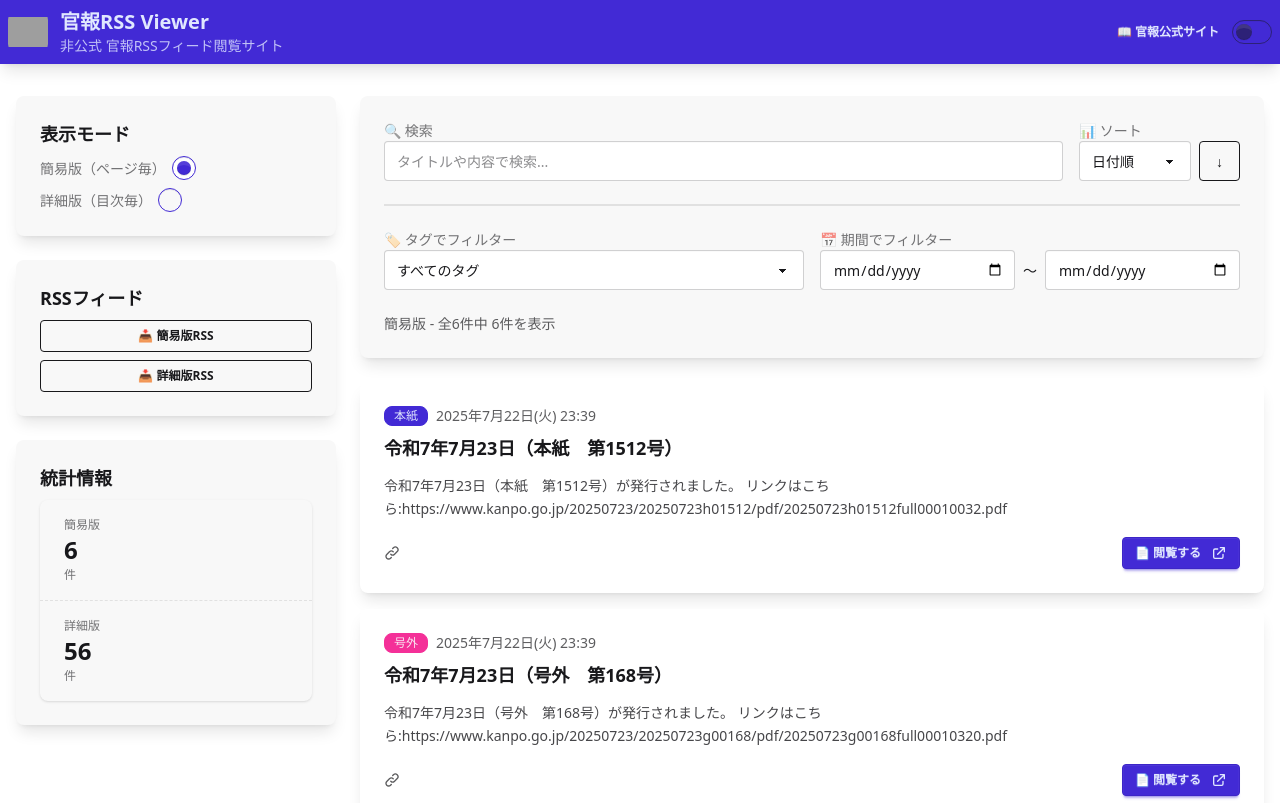
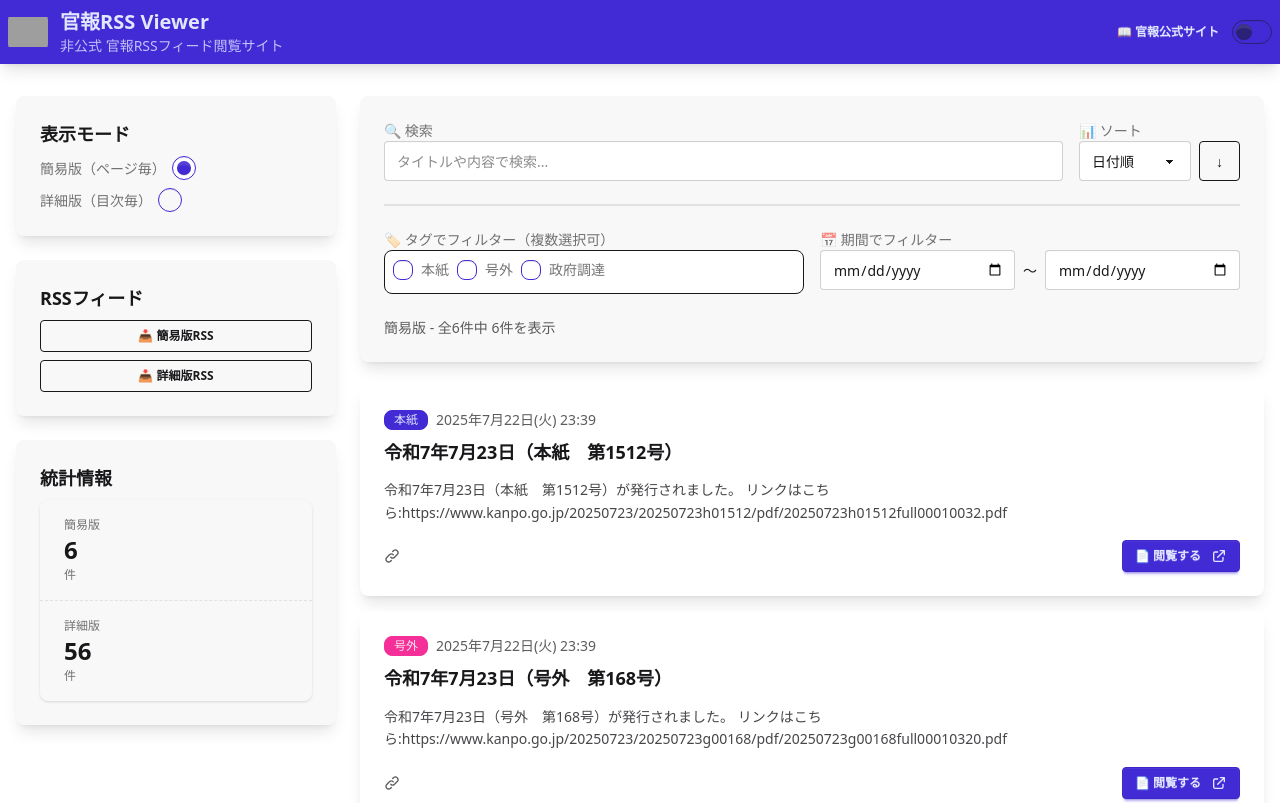
Before and after one commit to testkun08080/kanpo-rss, a React (Vite) app in the folder kanpo-viewer/: page / in a window 1280 px wide. Shown: the top 803 px of the page. Built offline with nearby package versions, Linux system fonts and the light colour scheme; grey boxes are pictures that could not be loaded.

Commit message:
フィルタリング機能の改善: 同じ日付のフィルタリング対応とタグの複数選択機能追加

```diff
--- a/kanpo-viewer/src/components/RSSFeedList.jsx
+++ b/kanpo-viewer/src/components/RSSFeedList.jsx
@@ -6,7 +6,7 @@ function RSSFeedList({ data, viewMode }) {
   const [sortBy, setSortBy] = useState('date') // 'date' or 'title'
   const [sortOrder, setSortOrder] = useState('desc') // 'asc' or 'desc'
   const [currentPage, setCurrentPage] = useState(1)
-  const [selectedTag, setSelectedTag] = useState('')
+  const [selectedTags, setSelectedTags] = useState([])
   const [startDate, setStartDate] = useState('')
   const [endDate, setEndDate] = useState('')
   const itemsPerPage = 10
@@ -32,15 +32,32 @@ function RSSFeedList({ data, viewMode }) {
       item.title.toLowerCase().includes(searchTerm.toLowerCase()) ||
       item.description.toLowerCase().includes(searchTerm.toLowerCase());
 
-    // タグフィルタリング
-    const matchesTag = selectedTag ? getItemType(item.title) === selectedTag : true;
+    // タグフィルタリング（複数選択対応）
+    const matchesTags = selectedTags.length === 0 ? true : selectedTags.includes(getItemType(item.title));
 
     // 日付フィルタリング
     const itemDate = new Date(item.pub_date);
-    const matchesStartDate = startDate ? itemDate >= new Date(startDate) : true;
-    const matchesEndDate = endDate ? itemDate <= new Date(endDate) : true;
+    // 日付を時刻なしで比較するために日付部分だけを取得
+    const itemDateOnly = new Date(itemDate.getFullYear(), itemDate.getMonth(), itemDate.getDate());
 
-    return matchesSearch && matchesTag && matchesStartDate && matchesEndDate;
+    let startDateObj = null;
+    if (startDate) {
+      startDateObj = new Date(startDate);
+      // 開始日の0時0分0秒に設定
+      startDateObj = new Date(startDateObj.getFullYear(), startDateObj.getMonth(), startDateObj.getDate());
+    }
+
+    let endDateObj = null;
+    if (endDate) {
+      endDateObj = new Date(endDate);
+      // 終了日の23時59分59秒に設定（その日の終わりまで含める）
+      endDateObj = new Date(endDateObj.getFullYear(), endDateObj.getMonth(), endDateObj.getDate(), 23, 59, 59);
+    }
+
+    const matchesStartDate = startDate ? itemDate >= startDateObj : true;
+    const matchesEndDate = endDate ? itemDate <= endDateObj : true;
+
+    return matchesSearch && matchesTags && matchesStartDate && matchesEndDate;
   })
 
   // ソート
@@ -125,24 +142,33 @@ function RSSFeedList({ data, viewMode }) {
           <div className="divider my-2"></div>
 
           <div className="flex flex-col md:flex-row gap-4">
-            {/* タグフィルター */}
+            {/* タグフィルター（複数選択） */}
             <div className="flex-1">
               <label className="label">
-                <span className="label-text">🏷️ タグでフィルター</span>
+                <span className="label-text">🏷️ タグでフィルター（複数選択可）</span>
               </label>
-              <select
-                className="select select-bordered w-full"
-                value={selectedTag}
-                onChange={(e) => {
-                  setSelectedTag(e.target.value)
-                  setCurrentPage(1)
-                }}
-              >
-                <option value="">すべてのタグ</option>
+              <div className="flex flex-wrap gap-2 p-2 border rounded-lg bg-base-100">
                 {availableTags.map(tag => (
-                  <option key={tag} value={tag}>{tag}</option>
+                  <div key={tag} className="form-control">
+                    <label className="cursor-pointer label gap-2">
+                      <input
+                        type="checkbox"
+                        className="checkbox checkbox-primary checkbox-sm"
+                        checked={selectedTags.includes(tag)}
+                        onChange={(e) => {
+                          if (e.target.checked) {
+                            setSelectedTags([...selectedTags, tag]);
+                          } else {
+                            setSelectedTags(selectedTags.filter(t => t !== tag));
+                          }
+                          setCurrentPage(1);
+                        }}
+                      />
+                      <span className="label-text">{tag}</span>
+                    </label>
+                  </div>
                 ))}
-              </select>
+              </div>
             </div>
 
             {/* 日付フィルター */}
@@ -183,12 +209,12 @@ function RSSFeedList({ data, viewMode }) {
               {viewMode === 'simple' ? '簡易版' : '詳細版'} -
               全{data.length}件中 {filteredData.length}件を表示
             </div>
-            {(searchTerm || selectedTag || startDate || endDate) && (
+            {(searchTerm || selectedTags.length > 0 || startDate || endDate) && (
               <button
                 className="btn btn-ghost btn-sm"
                 onClick={() => {
                   setSearchTerm('')
-                  setSelectedTag('')
+                  setSelectedTags([])
                   setStartDate('')
                   setEndDate('')
                   setCurrentPage(1)
```
